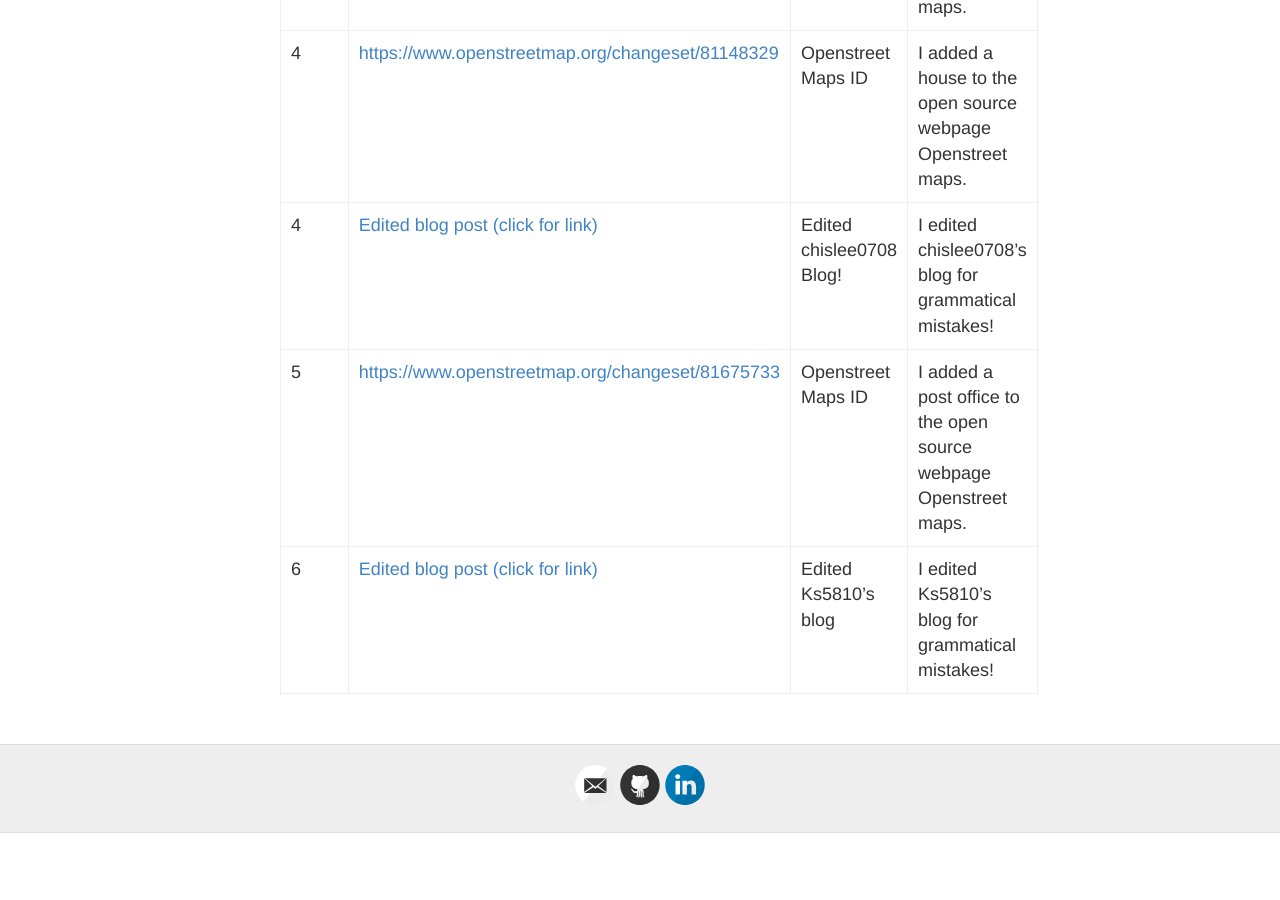
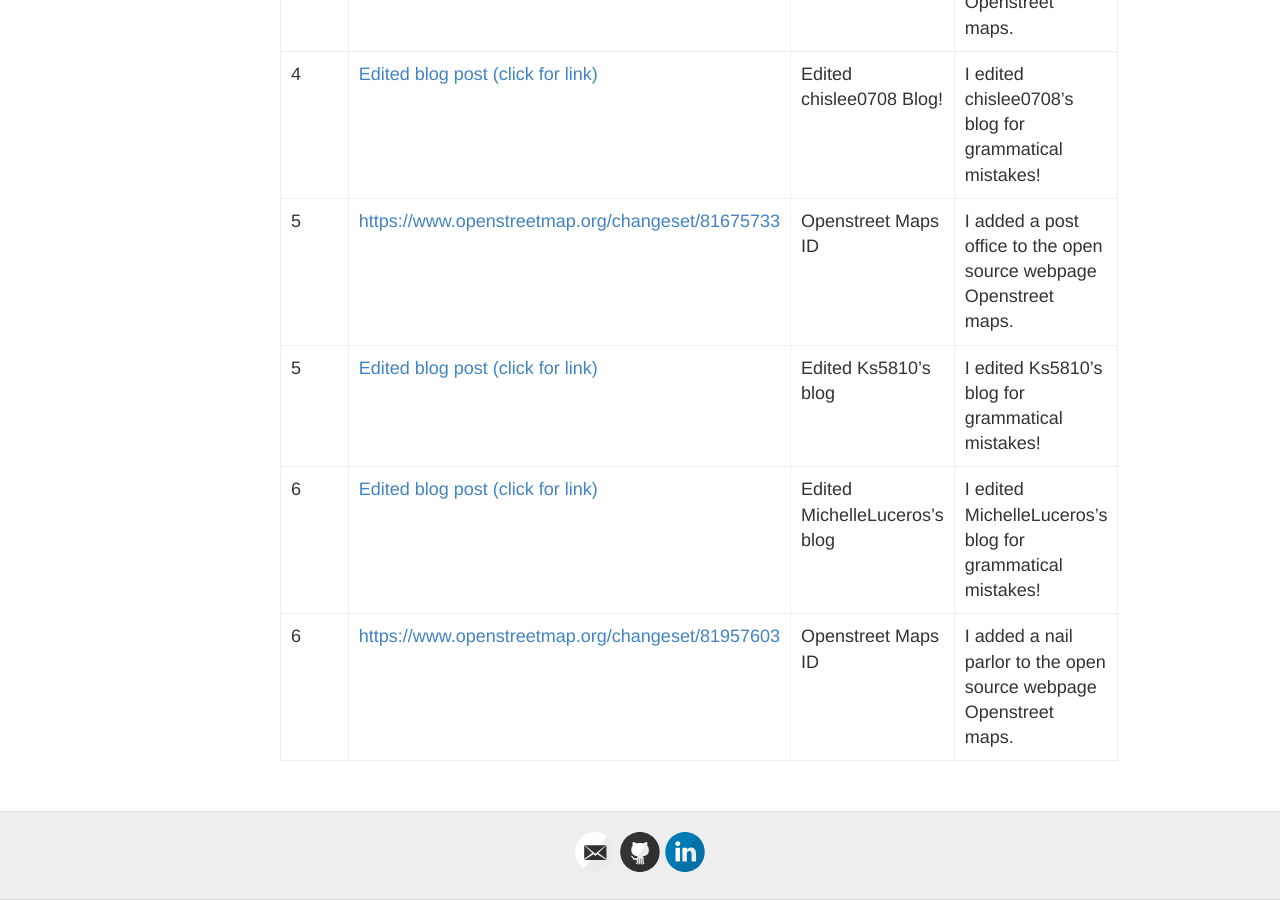
Before and after one commit to hunter-college-ossd-spr-2020/MarceloDamian-weekly, a Jekyll site: the page built from contributions.md, in a window 1280 px wide and 900 px high, scrolled down 1101 px. Built offline with Jekyll 4.4.1, drawn with Linux system fonts in a browser that asks for light colours; before the commit the page ends 1934 px from its top, so only the background shows below that.

Commit message:
Update contributions.md

```diff
--- a/contributions.md
+++ b/contributions.md
@@ -26,4 +26,6 @@ following the same syntax.
 |  4  | [https://www.openstreetmap.org/changeset/81148329](https://www.openstreetmap.org/changeset/81148329)    | Openstreet Maps ID   |   I added a house to the open source webpage Openstreet maps.    |
 |  4  | [Edited blog post (click for link)](https://github.com/hunter-college-ossd-spr-2020/chislee0708-weekly/blob/gh-pages/_posts/2020-02-16-week03.md) | Edited chislee0708 Blog! | I edited chislee0708's blog for grammatical mistakes! |
 |  5  | [https://www.openstreetmap.org/changeset/81675733](https://www.openstreetmap.org/changeset/81675733)    | Openstreet Maps ID   |   I added a post office to the open source webpage Openstreet maps.    |
-|  6  | [Edited blog post (click for link)](https://github.com/hunter-college-ossd-spr-2020/Ks5810-weekly/blob/gh-pages/_posts/2020-03-01-week05.md)    | Edited Ks5810's blog | I edited Ks5810's blog for grammatical mistakes! |
+|  5  | [Edited blog post (click for link)](https://github.com/hunter-college-ossd-spr-2020/Ks5810-weekly/blob/gh-pages/_posts/2020-03-01-week05.md)    | Edited Ks5810's blog | I edited Ks5810's blog for grammatical mistakes! |
+|  6  | [Edited blog post (click for link)](https://github.com/hunter-college-ossd-spr-2020/MichelleLucero-weekly/blob/gh-pages/_posts/2020-03-01-week05.md)    | Edited MichelleLuceros's blog | I edited MichelleLuceros's blog for grammatical mistakes! |
+|  6 |[https://www.openstreetmap.org/changeset/81957603](https://www.openstreetmap.org/changeset/81957603)    | Openstreet Maps ID   |   I added a nail parlor to the open source webpage Openstreet maps.    |
```
